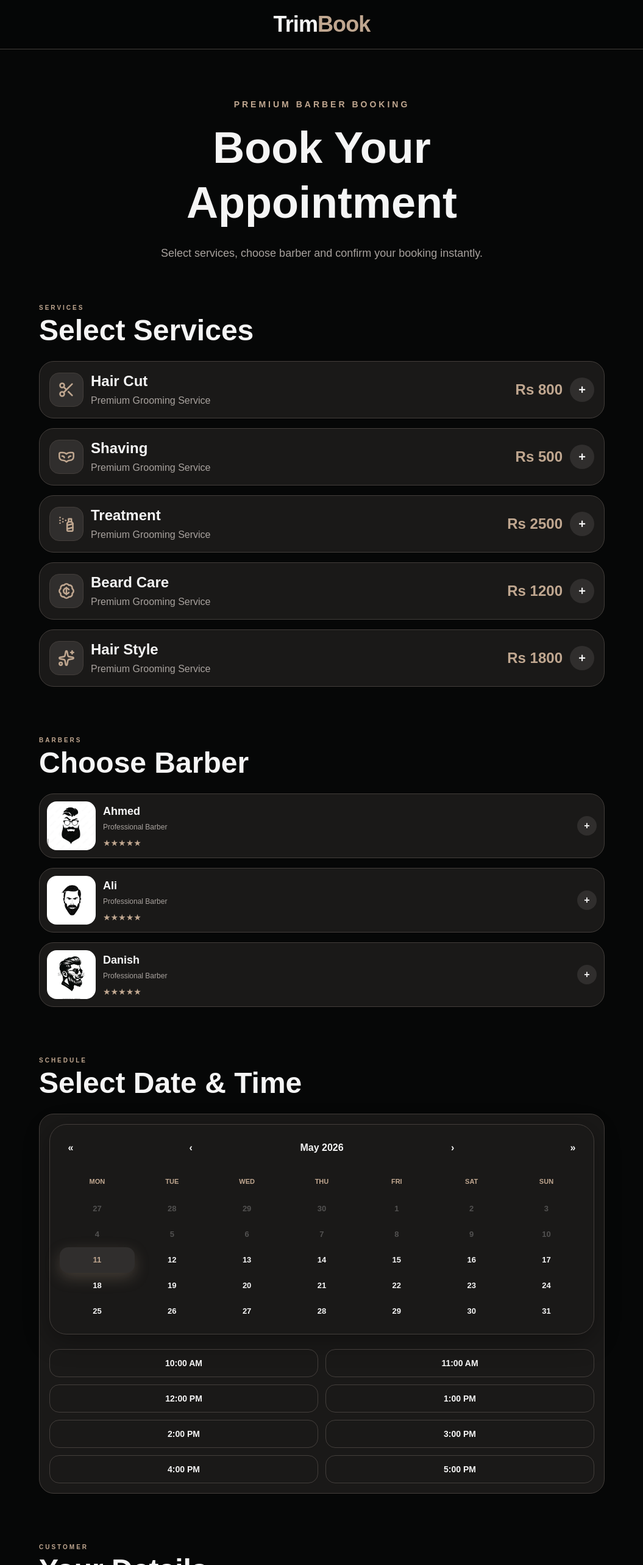
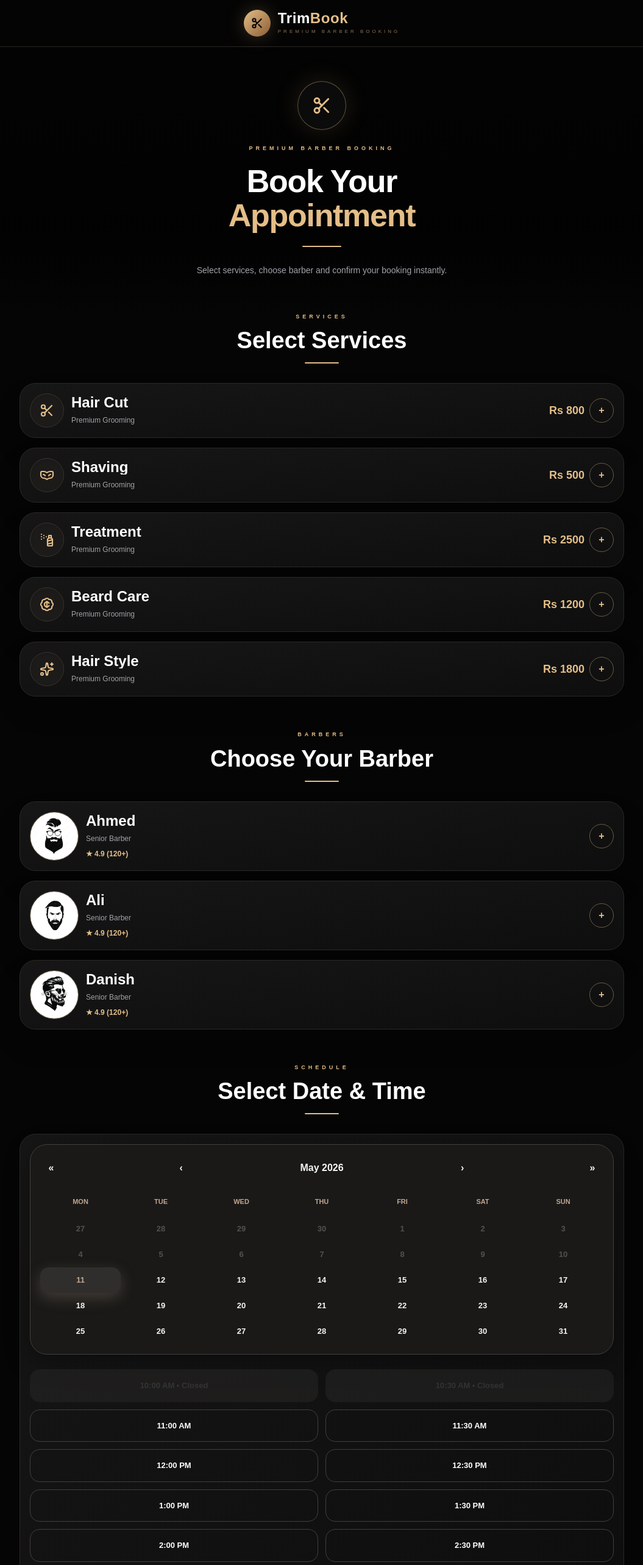
Before and after one commit to Nexuitive/barber-booking, a Next.js app: page / in a window 1280 px wide. Shown: the top 2566 px of the page at 61% size, without its empty margins (112-1167 px from the left). Built offline with nearby package versions, Linux system fonts and the light colour scheme.

Commit message:
updated\

```diff
--- a/src/app/page.tsx
+++ b/src/app/page.tsx
@@ -1,6 +1,9 @@
 "use client";
 
 import { useEffect, useState } from "react";
+
+import Calendar from "react-calendar";
+import "react-calendar/dist/Calendar.css";
 
 import {
   Loader2,
@@ -18,9 +21,6 @@ import {
 } from "firebase/firestore";
 
 import { db } from "./firebase";
-
-import Calendar from "react-calendar";
-import "react-calendar/dist/Calendar.css";
 
 export default function Home() {
 
@@ -42,6 +42,7 @@ export default function Home() {
     useState<string[]>([]);
 
   const services = [
+
     {
       name: "Hair Cut",
       price: "Rs 800",
@@ -71,9 +72,11 @@ export default function Home() {
       price: "Rs 1800",
       icon: Sparkles,
     },
+
   ];
 
   const barbers = [
+
     {
       name: "Ahmed",
       image: "/images/barber1.jpg",
@@ -88,17 +91,35 @@ export default function Home() {
       name: "Danish",
       image: "/images/barber3.jpg",
     },
+
   ];
 
   const timings = [
+
     "10:00 AM",
+    "10:30 AM",
+
     "11:00 AM",
+    "11:30 AM",
+
     "12:00 PM",
+    "12:30 PM",
+
     "1:00 PM",
+    "1:30 PM",
+
     "2:00 PM",
+    "2:30 PM",
+
     "3:00 PM",
+    "3:30 PM",
+
     "4:00 PM",
+    "4:30 PM",
+
     "5:00 PM",
+    "5:30 PM",
+
   ];
 
   useEffect(() => {
@@ -117,12 +138,20 @@ export default function Home() {
 
         const booking = doc.data();
 
+        const bookingDateTime = new Date(
+          `${booking.date} ${booking.time}`
+        );
+
+        const now = new Date();
+
         if (
 
           booking.barber === selectedBarber &&
 
           booking.date ===
-            selectedDate.toDateString()
+            selectedDate.toDateString() &&
+
+          bookingDateTime > now
 
         ) {
 
@@ -176,16 +205,46 @@ export default function Home() {
 
   const handleBooking = async () => {
 
-    if (
-      selectedServices.length === 0 ||
-      !selectedBarber ||
-      !selectedTime ||
-      !customerName ||
-      !customerPhone
-    ) {
+    if (selectedServices.length === 0) {
 
       setSuccessMessage(
-        "Please complete all booking details."
+        "Please select at least one service."
+      );
+
+      return;
+    }
+
+    if (!selectedBarber) {
+
+      setSuccessMessage(
+        "Please choose a barber."
+      );
+
+      return;
+    }
+
+    if (!selectedTime) {
+
+      setSuccessMessage(
+        "Please select appointment time."
+      );
+
+      return;
+    }
+
+    if (!customerName) {
+
+      setSuccessMessage(
+        "Please enter your name."
+      );
+
+      return;
+    }
+
+    if (!customerPhone) {
+
+  setSuccessMessage(
+    "Please enter phone number."
   );
 
   return;
@@ -198,7 +257,6 @@ export default function Home() {
   );
 
   return;
-
 }
 
     setLoading(true);
@@ -224,34 +282,6 @@ export default function Home() {
 
         createdAt:
           new Date().toISOString(),
-
-      });
-
-      await fetch("/api/send-whatsapp", {
-
-        method: "POST",
-
-        headers: {
-          "Content-Type": "application/json",
-        },
-
-        body: JSON.stringify({
-
-          customerName,
-          customerPhone,
-          notes,
-
-          services: selectedServices,
-
-          barber: selectedBarber,
-
-          date: selectedDate.toDateString(),
-
-          time: selectedTime,
-
-          total: totalAmount,
-
-        }),
 
       });
 
@@ -290,17 +320,43 @@ Please reach at least 5 minutes before the appointment.`
 
   return (
 
-    <main className="bg-[#060707] text-[#F5F5F5] min-h-screen overflow-hidden">
+    <main className="bg-[#050505] text-white min-h-screen overflow-hidden">
+
 
       {/* NAVBAR */}
 
-      <nav className="border-b border-[#433E3B] sticky top-0 z-50 bg-[#060707]/90 backdrop-blur-xl">
+      <nav className="border-b border-[#2B2825] sticky top-0 z-50 bg-[#050505]/90 backdrop-blur-2xl">
 
-        <div className="max-w-7xl mx-auto px-4 md:px-12 py-5 flex items-center justify-center">
+        <div className="max-w-7xl mx-auto px-4 py-4 flex items-center justify-center">
 
-          <h1 className="text-2xl md:text-4xl font-black tracking-tight">
-            Trim<span className="text-[#C0A790]">Book</span>
+          <div className="flex items-center gap-3">
+
+            <div className="w-11 h-11 rounded-full bg-gradient-to-br from-[#E4BE88] to-[#8B5E34] flex items-center justify-center shadow-[0_0_30px_rgba(228,190,136,0.25)]">
+
+              <Scissors
+                className="w-5 h-5 text-black"
+                strokeWidth={2.5}
+              />
+
+            </div>
+
+            <div className="text-left">
+
+              <h1 className="text-[24px] leading-none font-black tracking-wide text-white">
+
+                Trim<span className="text-[#E4BE88]">Book</span>
+
               </h1>
+
+              <p className="text-[8px] uppercase tracking-[4px] text-[#8B7355] mt-1">
+
+                Premium Barber Booking
+
+              </p>
+
+            </div>
+
+          </div>
 
         </div>
 
@@ -309,43 +365,71 @@ Please reach at least 5 minutes before the appointment.`
 
       {/* HERO */}
 
-      <section className="max-w-7xl mx-auto px-4 md:px-12 pt-10 pb-10 md:pt-20 md:pb-16 text-center">
+      <section className="relative overflow-hidden">
 
-        <p className="text-[#C0A790] uppercase tracking-[4px] font-semibold mb-4 text-[10px] md:text-sm">
+        <div className="absolute inset-0 bg-gradient-to-b from-black/40 via-black/60 to-[#050505]"></div>
+
+        <div className="relative max-w-7xl mx-auto px-5 pt-14 pb-14 text-center">
+
+          <div className="w-20 h-20 mx-auto rounded-full border border-[#E4BE88]/40 bg-[#111111]/70 backdrop-blur-xl flex items-center justify-center shadow-[0_0_40px_rgba(228,190,136,0.15)] mb-6">
+
+            <Scissors
+              className="w-8 h-8 text-[#E4BE88]"
+              strokeWidth={2.2}
+            />
+
+          </div>
+
+          <p className="text-[#E4BE88] uppercase tracking-[5px] font-semibold text-[9px] mb-5">
+
             Premium Barber Booking
+
           </p>
 
-        <h1 className="text-[42px] leading-[46px] md:text-7xl md:leading-[90px] font-black">
+          <h1 className="text-[40px] leading-[42px] md:text-[52px] md:leading-[52px] font-black tracking-tight text-white">
 
             Book Your
-          <br />
+
+            <span className="block text-[#E4BE88] mt-1">
 
               Appointment
 
+            </span>
+
           </h1>
 
-        <p className="text-[#A8A29E] text-sm md:text-lg leading-7 md:leading-9 mt-5 max-w-3xl mx-auto">
+          <div className="w-16 h-[2px] bg-[#E4BE88] mx-auto mt-6 mb-6 rounded-full"></div>
+
+          <p className="text-[#A1A1AA] text-[14px] leading-7 max-w-md mx-auto font-medium">
 
             Select services, choose barber and confirm your booking instantly.
 
           </p>
+
+        </div>
 
       </section>
 
 
       {/* SERVICES */}
 
-      <section className="max-w-5xl mx-auto px-4 md:px-12 pb-16 md:pb-20">
+      <section className="max-w-5xl mx-auto px-4 pb-14">
 
-        <div className="mb-8">
+        <div className="text-center mb-8">
 
-          <p className="text-[#C0A790] uppercase tracking-[3px] font-semibold mb-3 text-[10px]">
+          <p className="text-[#E4BE88] uppercase tracking-[5px] font-semibold text-[9px] mb-3">
+
             Services
+
           </p>
 
-          <h2 className="text-[32px] leading-[36px] md:text-5xl font-black">
+          <h2 className="text-[24px] leading-[28px] md:text-[38px] md:leading-[40px] font-black text-white">
+
             Select Services
+
           </h2>
+
+          <div className="w-14 h-[2px] bg-[#E4BE88] mx-auto mt-4 rounded-full"></div>
 
         </div>
 
@@ -356,48 +440,62 @@ Please reach at least 5 minutes before the appointment.`
             <button
               key={service.name}
               onClick={() => toggleService(service.name)}
-              className={`w-full rounded-[24px] border transition-all duration-300 p-4 flex items-center justify-between ${
+              className={`w-full rounded-[26px] border transition-all duration-300 p-4 flex items-center justify-between shadow-2xl
+
+              ${
                 selectedServices.includes(service.name)
-                  ? "bg-[#302E2D] border-[#C0A790] scale-[1.01]"
-                  : "bg-[#1A1918] border-[#433E3B] hover:border-[#C0A790]"
+
+                  ? "bg-gradient-to-br from-[#2A241D] to-[#141414] border-[#E4BE88] scale-[1.01]"
+
+                  : "bg-gradient-to-br from-[#161616] to-[#0E0E0E] border-[#2B2825] hover:border-[#E4BE88]"
               }`}
             >
 
-              <div className="flex items-center gap-3">
+              <div className="flex items-center gap-3 min-w-0">
 
-                <div className="w-14 h-14 rounded-2xl bg-[#302E2D] border border-[#433E3B] flex items-center justify-center">
+                <div className="w-14 h-14 rounded-full border border-[#3A332B] bg-[#1C1B1A] flex items-center justify-center shrink-0 shadow-inner">
 
                   <service.icon
-                    className="w-7 h-7 text-[#C0A790]"
+                    className="w-6 h-6 text-[#E4BE88]"
                     strokeWidth={2.2}
                   />
 
                 </div>
 
-                <div className="text-left">
+                <div className="text-left min-w-0">
 
-                  <h3 className="text-[16px] md:text-2xl font-black">
+                  <h3 className="text-[18px] md:text-[24px] leading-none font-black text-white truncate">
+
                     {service.name}
+
                   </h3>
 
-                  <p className="text-[#A8A29E] mt-1 text-xs md:text-base">
-                    Premium Grooming Service
+                  <p className="text-[#A1A1AA] mt-2 text-[12px] truncate">
+
+                    Premium Grooming
+
                   </p>
 
                 </div>
 
               </div>
 
-              <div className="flex items-center gap-3">
+              <div className="flex items-center gap-2 shrink-0 ml-2">
 
-                <p className="text-lg md:text-2xl font-black text-[#C0A790]">
+                <p className="text-[15px] md:text-[18px] leading-[20px] font-black text-[#E4BE88] whitespace-nowrap text-right">
+
                   {service.price}
+
                 </p>
 
-                <div className={`w-8 h-8 md:w-10 md:h-10 rounded-full flex items-center justify-center text-sm md:text-xl font-black transition ${
+                <div className={`w-10 h-10 rounded-full border flex items-center justify-center text-base font-black transition-all
+
+                ${
                   selectedServices.includes(service.name)
-                    ? "bg-[#E8D9BF] text-black"
-                    : "bg-[#302E2D]"
+
+                    ? "bg-[#E4BE88] border-[#E4BE88] text-black"
+
+                    : "border-[#6B5A45] text-[#E4BE88]"
                 }`}>
 
                   {selectedServices.includes(service.name)
@@ -419,17 +517,23 @@ Please reach at least 5 minutes before the appointment.`
 
       {/* BARBERS */}
 
-      <section className="max-w-5xl mx-auto px-4 md:px-12 pb-16 md:pb-20">
+      <section className="max-w-5xl mx-auto px-4 pb-14">
 
-        <div className="mb-8">
+        <div className="text-center mb-8">
 
-          <p className="text-[#C0A790] uppercase tracking-[3px] font-semibold mb-3 text-[10px]">
+          <p className="text-[#E4BE88] uppercase tracking-[5px] font-semibold text-[9px] mb-3">
+
             Barbers
+
           </p>
 
-          <h2 className="text-[32px] leading-[36px] md:text-5xl font-black">
-            Choose Barber
+          <h2 className="text-[24px] leading-[28px] md:text-[38px] md:leading-[40px] font-black text-white">
+
+            Choose Your Barber
+
           </h2>
+
+          <div className="w-14 h-[2px] bg-[#E4BE88] mx-auto mt-4 rounded-full"></div>
 
         </div>
 
@@ -440,43 +544,57 @@ Please reach at least 5 minutes before the appointment.`
             <button
               key={barber.name}
               onClick={() => setSelectedBarber(barber.name)}
-              className={`w-full rounded-[24px] border transition-all duration-300 p-3 flex items-center justify-between ${
+              className={`w-full rounded-[26px] border transition-all duration-300 p-4 flex items-center justify-between shadow-2xl
+
+              ${
                 selectedBarber === barber.name
-                  ? "bg-[#302E2D] border-[#C0A790] scale-[1.01]"
-                  : "bg-[#1A1918] border-[#433E3B] hover:border-[#C0A790]"
+
+                  ? "bg-gradient-to-br from-[#2A241D] to-[#141414] border-[#E4BE88] scale-[1.01]"
+
+                  : "bg-gradient-to-br from-[#161616] to-[#0E0E0E] border-[#2B2825] hover:border-[#E4BE88]"
               }`}
             >
 
-              <div className="flex items-center gap-3">
+              <div className="flex items-center gap-3 min-w-0">
 
                 <img
                   src={barber.image}
                   alt={barber.name}
-                  className="w-20 h-20 rounded-2xl object-cover"
+                  className="w-16 h-16 md:w-20 md:h-20 rounded-full object-cover border border-[#E4BE88]/40"
                 />
 
-                <div className="text-left">
+                <div className="text-left min-w-0">
 
-                  <h3 className="text-lg font-black">
+                  <h3 className="text-[18px] md:text-[24px] leading-none font-black text-white">
+
                     {barber.name}
+
                   </h3>
 
-                  <p className="text-[#A8A29E] text-xs mt-1">
-                    Professional Barber
+                  <p className="text-[#A1A1AA] mt-2 text-[12px]">
+
+                    Senior Barber
+
                   </p>
 
-                  <div className="flex items-center gap-1 mt-2 text-[#C0A790] text-sm">
-                    ★★★★★
+                  <div className="flex items-center gap-2 mt-2 text-[#E4BE88] text-xs font-semibold">
+
+                    ★ 4.9 (120+)
+
                   </div>
 
                 </div>
 
               </div>
 
-              <div className={`w-8 h-8 rounded-full flex items-center justify-center font-black ${
+              <div className={`w-10 h-10 rounded-full border flex items-center justify-center text-base font-black transition-all
+
+              ${
                 selectedBarber === barber.name
-                  ? "bg-[#E8D9BF] text-black"
-                  : "bg-[#302E2D]"
+
+                  ? "bg-[#E4BE88] border-[#E4BE88] text-black"
+
+                  : "border-[#6B5A45] text-[#E4BE88]"
               }`}>
 
                 {selectedBarber === barber.name
@@ -494,23 +612,29 @@ Please reach at least 5 minutes before the appointment.`
       </section>
 
 
-      {/* DATE & TIME */}
+      {/* DATE */}
 
-      <section className="max-w-5xl mx-auto px-4 md:px-12 pb-16 md:pb-20">
+      <section className="max-w-5xl mx-auto px-4 pb-14">
 
-        <div className="mb-8">
+        <div className="text-center mb-8">
 
-          <p className="text-[#C0A790] uppercase tracking-[3px] font-semibold mb-3 text-[10px]">
+          <p className="text-[#E4BE88] uppercase tracking-[5px] font-semibold text-[9px] mb-3">
+
             Schedule
+
           </p>
 
-          <h2 className="text-[32px] leading-[36px] md:text-5xl font-black">
+          <h2 className="text-[24px] leading-[28px] md:text-[38px] md:leading-[40px] font-black text-white">
+
             Select Date & Time
+
           </h2>
+
+          <div className="w-14 h-[2px] bg-[#E4BE88] mx-auto mt-4 rounded-full"></div>
 
         </div>
 
-        <div className="bg-[#1A1918] border border-[#433E3B] rounded-[24px] p-4">
+        <div className="bg-gradient-to-br from-[#161616] to-[#0D0D0D] border border-[#2B2825] rounded-[26px] p-4">
 
           <Calendar
             minDate={new Date()}
@@ -527,33 +651,75 @@ Please reach at least 5 minutes before the appointment.`
               const isBooked =
                 bookedSlots.includes(time);
 
+              const now = new Date();
+
+              const convertTo24Hour = (time12h: string) => {
+
+                const [time, modifier] =
+                  time12h.split(" ");
+
+                let [hours, minutes] =
+                  time.split(":");
+
+                if (hours === "12") {
+                  hours = "00";
+                }
+
+                if (modifier === "PM") {
+                  hours =
+                    (
+                      parseInt(hours, 10) + 12
+                    ).toString();
+                }
+
+                return `${hours}:${minutes}`;
+
+              };
+
+              const slotTime =
+                convertTo24Hour(time);
+
+              const currentTime =
+                `${String(now.getHours()).padStart(2, "0")}:${String(
+                  now.getMinutes()
+                ).padStart(2, "0")}`;
+
+              const isPastTime =
+
+                selectedDate.toDateString() ===
+                  now.toDateString() &&
+
+                slotTime < currentTime;
+
               return (
 
                 <button
                   key={time}
-
-                  disabled={isBooked}
-
+                  disabled={isBooked || isPastTime}
                   onClick={() =>
                     setSelectedTime(time)
                   }
-
-                  className={`py-3 text-sm rounded-2xl font-bold transition border
+                  className={`py-4 text-[13px] rounded-2xl font-bold transition border
 
                   ${
-                    isBooked
+                    isBooked || isPastTime
+
                       ? "bg-[#302E2D] text-[#666] border-[#302E2D] opacity-40 cursor-not-allowed"
 
                       : selectedTime === time
 
-                      ? "bg-[#E8D9BF] text-black border-[#E8D9BF]"
+                      ? "bg-[#E4BE88] text-black border-[#E4BE88]"
 
-                      : "border-[#433E3B] hover:border-[#C0A790]"
+                      : "border-[#433E3B] hover:border-[#E4BE88]"
                   }`}
                 >
 
                   {isBooked
                     ? `${time} • Booked`
+
+                    : isPastTime
+                    ? `${time} • Closed`
+
                     : time}
 
                 </button>
@@ -569,23 +735,29 @@ Please reach at least 5 minutes before the appointment.`
       </section>
 
 
-      {/* CUSTOMER DETAILS */}
+      {/* DETAILS */}
 
-      <section className="max-w-5xl mx-auto px-4 md:px-12 pb-16 md:pb-20">
+      <section className="max-w-5xl mx-auto px-4 pb-14">
 
-        <div className="mb-8">
+        <div className="text-center mb-8">
 
-          <p className="text-[#C0A790] uppercase tracking-[3px] font-semibold mb-3 text-[10px]">
+          <p className="text-[#E4BE88] uppercase tracking-[5px] font-semibold text-[9px] mb-3">
+
             Customer
+
           </p>
 
-          <h2 className="text-[32px] leading-[36px] md:text-5xl font-black">
+          <h2 className="text-[24px] leading-[28px] md:text-[38px] md:leading-[40px] font-black text-white">
+
             Your Details
+
           </h2>
+
+          <div className="w-14 h-[2px] bg-[#E4BE88] mx-auto mt-4 rounded-full"></div>
 
         </div>
 
-        <div className="bg-[#1A1918] border border-[#433E3B] rounded-[24px] p-5 space-y-5">
+        <div className="bg-gradient-to-br from-[#161616] to-[#0D0D0D] border border-[#2B2825] rounded-[26px] p-4 space-y-4">
 
           <input
             type="text"
@@ -594,24 +766,19 @@ Please reach at least 5 minutes before the appointment.`
             onChange={(e) =>
               setCustomerName(e.target.value)
             }
-            className="w-full bg-[#060707] border border-[#433E3B] rounded-2xl px-5 py-4 outline-none focus:border-[#C0A790]"
+            className="w-full bg-[#090909] border border-[#2B2825] rounded-2xl px-5 py-4 outline-none focus:border-[#E4BE88]"
           />
 
           <input
             type="tel"
-            inputMode="numeric"
-            pattern="[0-9+ ]*"
             placeholder="Phone Number"
             value={customerPhone}
-            onChange={(e) => {
-
-              const value =
-                e.target.value.replace(/[^0-9+]/g, "");
-
-              setCustomerPhone(value);
-
-            }}
-            className="w-full bg-[#060707] border border-[#433E3B] rounded-2xl px-5 py-4 outline-none focus:border-[#C0A790]"
+            onChange={(e) =>
+              setCustomerPhone(
+                e.target.value.replace(/[^0-9]/g, "")
+              )
+            }
+            className="w-full bg-[#090909] border border-[#2B2825] rounded-2xl px-5 py-4 outline-none focus:border-[#E4BE88]"
           />
 
           <textarea
@@ -620,7 +787,7 @@ Please reach at least 5 minutes before the appointment.`
             onChange={(e) =>
               setNotes(e.target.value)
             }
-            className="w-full bg-[#060707] border border-[#433E3B] rounded-2xl px-5 py-4 outline-none focus:border-[#C0A790] min-h-[120px]"
+            className="w-full bg-[#090909] border border-[#2B2825] rounded-2xl px-5 py-4 outline-none focus:border-[#E4BE88] min-h-[110px]"
           />
 
         </div>
@@ -630,15 +797,17 @@ Please reach at least 5 minutes before the appointment.`
 
       {/* BOOKING */}
 
-      <section className="max-w-5xl mx-auto px-4 md:px-12 pb-16 md:pb-20">
+      <section className="max-w-5xl mx-auto px-4 pb-20">
 
-        <div className="bg-[#1A1918] border border-[#433E3B] rounded-[24px] p-6 text-center">
+        <div className="bg-gradient-to-br from-[#161616] to-[#0D0D0D] border border-[#2B2825] rounded-[26px] p-5 text-center">
 
-          <p className="text-[#C0A790] uppercase tracking-[3px] font-semibold mb-4 text-[10px]">
+          <p className="text-[#E4BE88] uppercase tracking-[5px] font-semibold mb-4 text-[9px]">
+
             Ready To Book?
+
           </p>
 
-          <h2 className="text-[32px] leading-[36px] md:text-6xl font-black">
+          <h2 className="text-[34px] leading-[36px] md:text-[42px] md:leading-[44px] font-black text-white">
 
             Confirm Your
             <br />
@@ -647,13 +816,13 @@ Please reach at least 5 minutes before the appointment.`
 
           </h2>
 
-          <div className="mt-8">
+          <div className="mt-7">
 
-            <p className="text-[#A8A29E] text-base">
+            <p className="text-[#A1A1AA] text-sm">
               Total Amount
             </p>
 
-            <h2 className="text-3xl md:text-5xl font-black text-[#C0A790] mt-3">
+            <h2 className="text-4xl md:text-5xl font-black text-[#E4BE88] mt-3">
               Rs {totalAmount}
             </h2>
 
@@ -662,7 +831,7 @@ Please reach at least 5 minutes before the appointment.`
           <button
             onClick={handleBooking}
             disabled={loading}
-            className="mt-8 w-full bg-[#E8D9BF] hover:bg-[#C0A790] transition-all duration-300 text-black px-8 py-4 rounded-2xl text-base font-black flex items-center justify-center gap-3 disabled:opacity-60 hover:scale-[1.02]"
+            className="mt-7 w-full bg-[#E4BE88] hover:bg-[#D6A96A] transition-all duration-300 text-black px-8 py-4 rounded-2xl text-base font-black flex items-center justify-center gap-3 disabled:opacity-60"
           >
 
             {loading ? (
@@ -685,15 +854,15 @@ Please reach at least 5 minutes before the appointment.`
 
           {successMessage && (
 
-            <div className="mt-6 bg-[#060707] border border-[#C0A790] rounded-2xl p-5 text-center">
+            <div className="mt-5 bg-[#090909] border border-[#E4BE88] rounded-2xl p-5 text-center">
 
-              <h3 className="text-[#C0A790] font-black text-lg mb-3">
+              <h3 className="text-[#E4BE88] font-black text-base mb-3">
 
                 Appointment Status
 
               </h3>
 
-              <p className="text-[#F5F5F5] leading-7 whitespace-pre-line">
+              <p className="text-[#F5F5F5] leading-7 whitespace-pre-line text-sm">
 
                 {successMessage}
 
```
Lines whose indentation alone changed are shown as unchanged.
